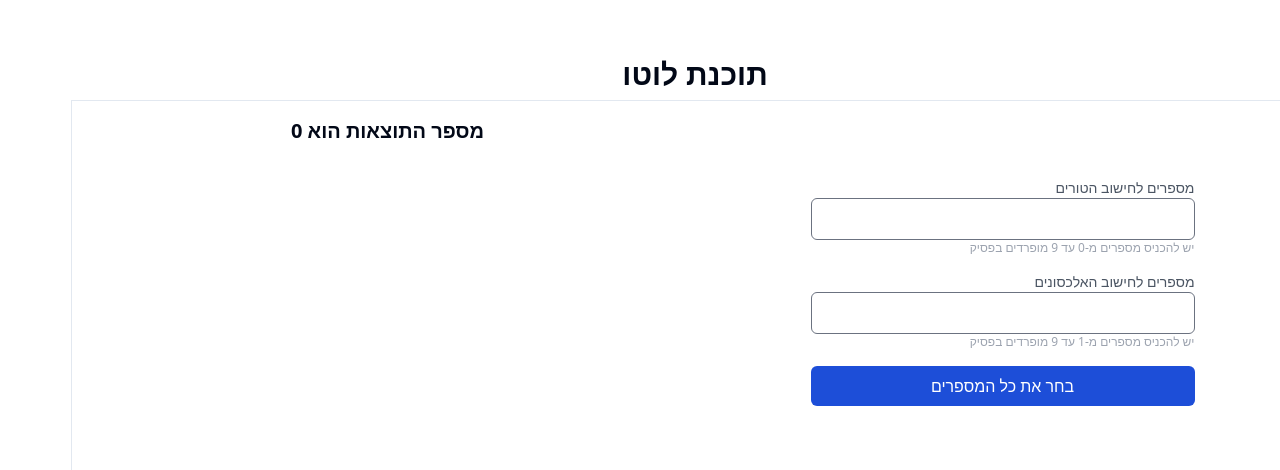
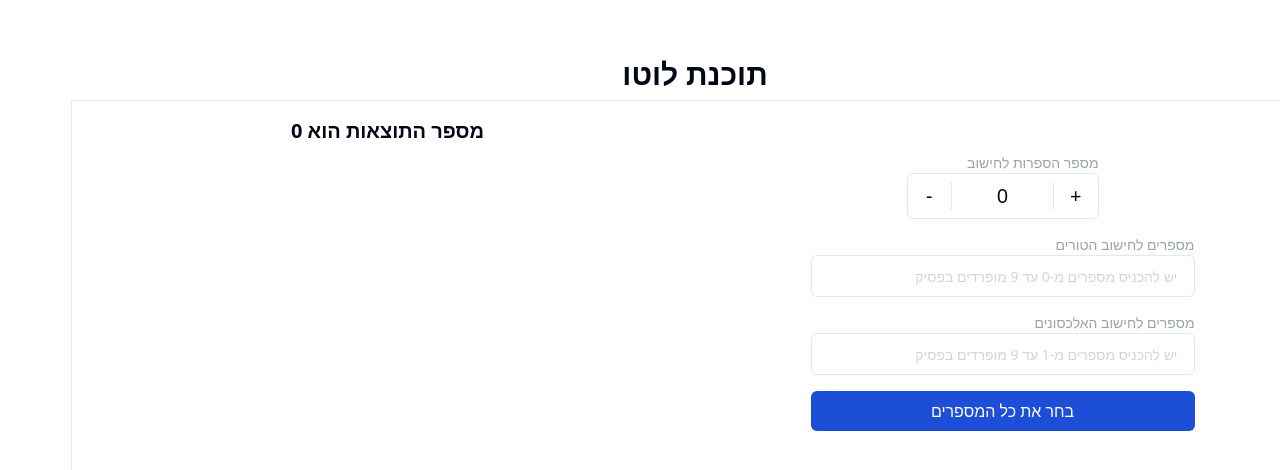
Before and after one commit to avrahamvais123/loto, a Next.js app: page / in a window 1280 px wide. Shown: the part 130-600 px from the top of the page. Built offline with nearby package versions, Linux system fonts and the light colour scheme.

Commit message:
added length of result numbers

```diff
--- a/app/globals.css
+++ b/app/globals.css
@@ -98,13 +98,11 @@
   animation: modal-close 0.3s ease-in forwards;
 }
 
-/* .ripple {
-  animation: ripple-animation 0.6s linear;
+input[type="number"]::-webkit-inner-spin-button,
+input[type="number"]::-webkit-outer-spin-button {
+  @apply appearance-none;
 }
 
-@keyframes ripple-animation {
-  to {
-    transform: scale(4);
-    opacity: 0;
-  }
-} */
+input[type="number"] {
+  @apply appearance-none;
+}
--- a/app/page.js
+++ b/app/page.js
@@ -1,24 +1,17 @@
 "use client";
 
 import { useState } from "react";
-import InputNumbers from "./ui/InputNumbers";
+import CalculateInput from "./ui/CalculateInput";
 import { findNumbers } from "@/utils/findNumbers";
-import axios from "axios";
-import FloatingLabelInput from "./ui/Input";
-import Modal from "./ui/Modal";
-import Form from "./ui/Form";
-import Button from "perfect-button-new";
-import { FaHome } from "react-icons/fa";
+import NumberInput from "./ui/NumberInput";
 
 export default function Home() {
   const [allSelections, setAllSelections] = useState([]);
   const [category, setCaregory] = useState("");
   const [values, setValues] = useState({ columns: [], diagonals: [] });
-  console.log("allSelections: ", allSelections);
 
   const handleSubmit = () => {
-    const { diagonals, columns } = values;
-    const results = findNumbers({ diagonals, columns });
+    const results = findNumbers(values);
     setAllSelections(results);
     setCaregory("combinations");
     console.log("results: ", results);
@@ -34,7 +27,17 @@ export default function Home() {
             className="size-full flex flex-col items-center justify-center gap-4"
           >
             <div className="size-full max-w-96 flex flex-col items-center justify-center gap-4">
-              <InputNumbers
+              <NumberInput
+                initialValue={0}
+                min={0}
+                onChange={(value) => {
+                  setValues((prevValues) => ({
+                    ...prevValues,
+                    comboLength: value,
+                  }));
+                }}
+              />
+              <CalculateInput
                 label="מספרים לחישוב הטורים"
                 isColumns
                 getValue={(value) =>
@@ -44,7 +47,7 @@ export default function Home() {
                   }))
                 }
               />
-              <InputNumbers
+              <CalculateInput
                 label="מספרים לחישוב האלכסונים"
                 getValue={(value) =>
                   setValues((prevValues) => ({
--- a/app/ui/InputNumbers.jsx
+++ b/app/ui/CalculateInput.jsx
@@ -3,7 +3,7 @@
 import { cn } from "@/lib/utils";
 import React, { useState } from "react";
 
-const InputNumbers = ({ isColumns, getValue = () => {}, ...props }) => {
+const CalculateInput = ({ isColumns, getValue = () => {}, ...props }) => {
   const [inputValue, setInputValue] = useState("");
   const [numbersArray, setNumbersArray] = useState([]);
 
@@ -56,7 +56,7 @@ const InputNumbers = ({ isColumns, getValue = () => {}, ...props }) => {
     <div className={cn("w-full flex flex-col", props?.wrapperClassName)}>
       <label
         htmlFor="input-numbers"
-        className={cn("text-gray-600 text-sm", props?.labelClassName)}
+        className={cn("text-gray-400 text-sm", props?.labelClassName)}
       >
         {props?.label}
       </label>
@@ -67,16 +67,19 @@ const InputNumbers = ({ isColumns, getValue = () => {}, ...props }) => {
         value={inputValue}
         onChange={handleChange}
         onKeyDown={handleKeyDown}
+        placeholder={`יש להכניס מספרים מ-${
+          isColumns ? "0" : "1"
+        } עד 9 מופרדים בפסיק`}
         className={cn(
-          "border border-gray-500 py-2 px-4 rounded-md w-full",
+          "border py-2 px-4 rounded-md w-full placeholder:text-sm placeholder:text-gray-300",
           props?.className
         )}
       />
-      <p className="text-xs text-gray-400">{`יש להכניס מספרים מ-${
+      {/* <p className="text-xs text-gray-400">{`יש להכניס מספרים מ-${
         isColumns ? "0" : "1"
-      } עד 9 מופרדים בפסיק`}</p>
+      } עד 9 מופרדים בפסיק`}</p> */}
     </div>
   );
 };
 
-export default InputNumbers;
+export default CalculateInput;
--- /dev/null
+++ b/app/ui/NumberInput.jsx
@@ -0,0 +1,85 @@
+"use client";
+
+import React, { useState } from "react";
+import { clsx } from "clsx";
+import { twMerge } from "tailwind-merge";
+
+function cn(...inputs) {
+  return twMerge(clsx(inputs));
+}
+
+const NumberInput = ({
+  initialValue = 0,
+  onChange,
+  placeholder,
+  maxWidth,
+  min = -Infinity,
+  max = Infinity,
+}) => {
+  const [value, setValue] = useState(initialValue);
+
+  const increment = () => {
+    if (value + 1 <= max) {
+      const newValue = value + 1;
+      setValue(newValue);
+      onChange(newValue);
+    } else return;
+  };
+
+  const decrement = () => {
+    if (value - 1 >= min) {
+      const newValue = value - 1;
+      setValue(newValue);
+      onChange(newValue);
+    } else return;
+  };
+
+  const handleChange = (e) => {
+    const newValue = Number(e.target.value);
+    setValue(newValue);
+    onChange(newValue);
+  };
+
+  return (
+    <div
+      style={{ maxWidth: maxWidth }}
+      className={cn(
+        "w-full max-w-48",
+        "flex flex-col justify-center items-center",
+      )}
+    >
+        <label className="w-full text-sm text-gray-400">מספר הספרות לחישוב</label>
+      <div
+        className={cn(
+          "size-full",
+          "flex justify-center items-center",
+          "border rounded-md"
+        )}
+      >
+        <button
+          type="button"
+          onClick={increment}
+          className="h-full px-4 py-2 w-auto aspect-square text-xl rounded-r-md hover:bg-gray-100 focus:outline-none"
+        >
+          +
+        </button>
+        <input
+          type="number"
+          value={value}
+          onChange={handleChange}
+          placeholder={placeholder}
+          className="w-full text-xl text-center px-4 border-0 border-x ring-0 outline-0"
+        />
+        <button
+          type="button"
+          onClick={decrement}
+          className="h-full w-auto px-4 py-2 aspect-square text-xl rounded-l-md hover:bg-gray-100 focus:outline-none"
+        >
+          -
+        </button>
+      </div>
+    </div>
+  );
+};
+
+export default NumberInput;
--- a/utils/findNumbers.js
+++ b/utils/findNumbers.js
@@ -1,4 +1,6 @@
 export function findNumbers({ diagonals, columns, comboLength = 6 }) {
+  console.log("comboLength: ", comboLength);
+
   function sumOfDigitsEquals(number, value) {
     let sum = Math.floor(number / 10) + (number % 10);
     if (sum > 9) {
```
